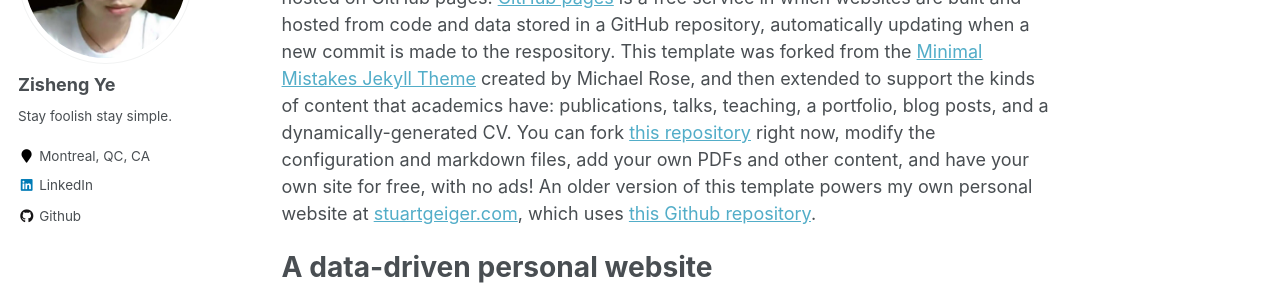
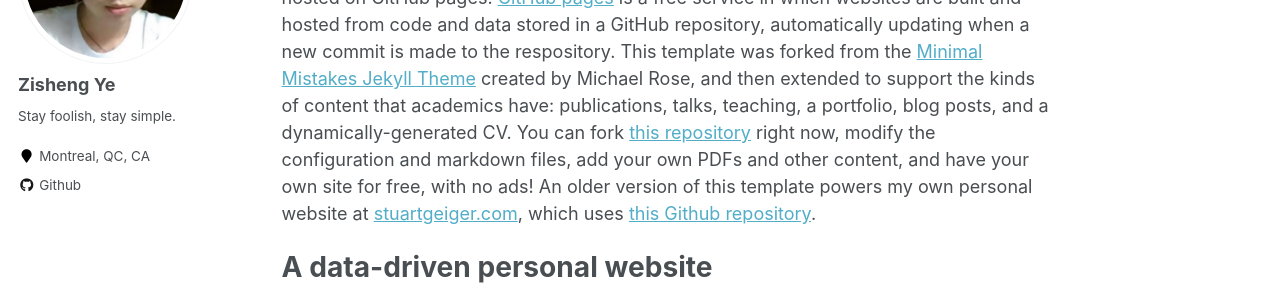
Before and after one commit to macaoleaf/macaoleaf.github.io, a Jekyll site: the page built from _pages/about.md, in a window 1280 px wide. Shown: the part 231-534 px from the top of the page. Built offline with Jekyll 4.4.1, drawn with Linux system fonts in a browser that asks for light colours.

Commit message:
linkedin retest 1

```diff
--- a/_config.yml
+++ b/_config.yml
@@ -82,7 +82,7 @@ analytics:
 author:
   name             : "Zisheng Ye"
   avatar           : "profile.png"
-  bio              : "Stay foolish stay simple."
+  bio              : "Stay foolish, \nstay simple."
   location         : "Montreal, QC, CA"
   employer         :
   pubmed           : #"https://www.ncbi.nlm.nih.gov/pubmed/?term=john+snow"
@@ -102,7 +102,7 @@ author:
   instagram        :
   impactstory      : #"https://profiles.impactstory.org/u/xxxx-xxxx-xxxx-xxxx"
   lastfm           :
-  linkedin         : "zisheng-ye-a94b03118"
+  linkedin         : #"zisheng-ye-a94b03118"
   orcid            : #"http://orcid.org/yourorcidurl"
   pinterest        :
   soundcloud       :
```
